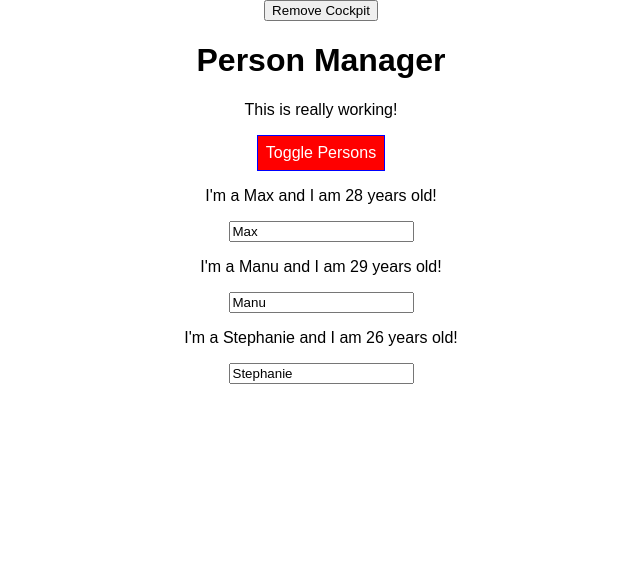
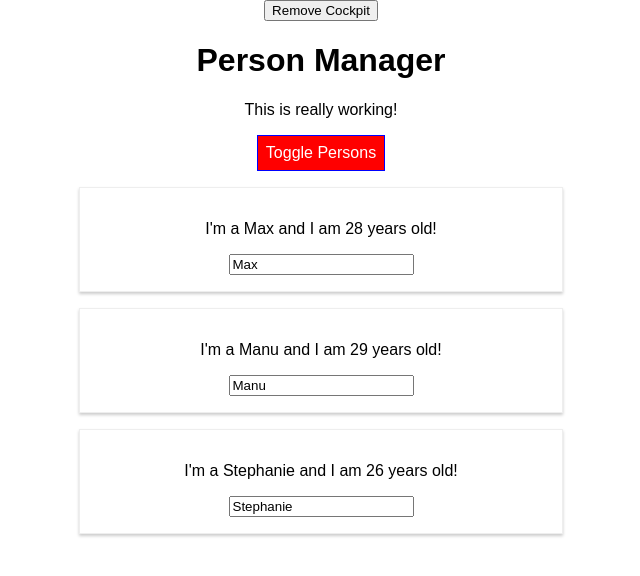
Before and after one commit to potrebichka/react-complete-guide, a React (Create React App) app: page / in a window 1280 px wide. Both pictures are taken after a click on the button "Toggle Persons". Shown: the top 576 px of the page, without its empty margins (319-959 px from the left). Built offline with nearby package versions, Linux system fonts and the light colour scheme.

Commit message:
Add hoc component withClass

```diff
--- a/src/components/Persons/Person/Person.js
+++ b/src/components/Persons/Person/Person.js
@@ -1,15 +1,17 @@
 import React, {Component} from 'react';
+import WithClass from '../../../hoc/WithClass';
 import styles from './Person.module.css';
+import classes from './Person.module.css';
 
 class Person extends Component {
     render() {
         console.log('[Person] rendering');
         return (
-            <React.Fragment>
+            <WithClass classes={classes.Person}>
                 <p onClick={this.props.click}>I'm a {this.props.name} and I am {this.props.age} years old!</p>
                 <p>{this.props.children}</p>
                 <input type="text" onChange={this.props.changed} defaultValue={this.props.name}/>
-            </React.Fragment>
+            </WithClass>
         );
     }
 }
--- /dev/null
+++ b/src/hoc/WithClass.js
@@ -0,0 +1,9 @@
+import React from 'react';
+
+const withClass = props => (
+    <div className={props.classes}>
+        {props.children}
+    </div>
+);
+
+export default withClass;
```
